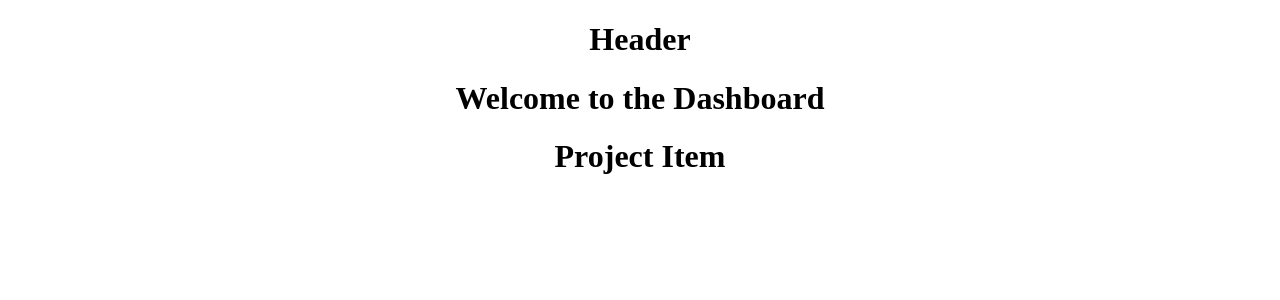
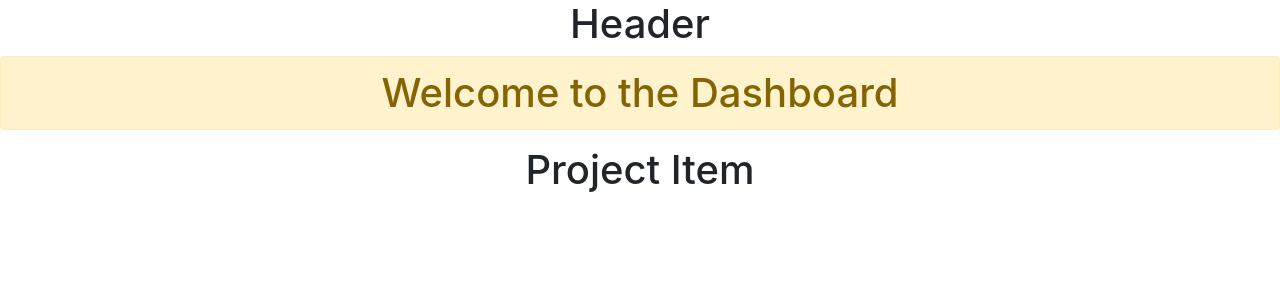
Before and after one commit to Ivan5/PPMTool-FullStack, a React (Create React App) app in the folder ppmtool-client/: page / in a window 1280 px wide. Shown: the top 300 px of the page. Built offline with nearby package versions, Linux system fonts and the light colour scheme.

Commit message:
Add Bootstrap into the project

```diff
--- a/ppmtool-client/package.json
+++ b/ppmtool-client/package.json
@@ -3,6 +3,7 @@
   "version": "0.1.0",
   "private": true,
   "dependencies": {
+    "bootstrap": "^4.3.1",
     "react": "^16.10.1",
     "react-dom": "^16.10.1",
     "react-scripts": "3.2.0"
--- a/ppmtool-client/src/App.js
+++ b/ppmtool-client/src/App.js
@@ -2,6 +2,7 @@
 import Dashboard from "./components/Dashboard";
 import Header from "./components/Layout/Header";
 import "./App.css";
+import "bootstrap/dist/css/bootstrap.min.css";
 
 function App() {
   return (
--- a/ppmtool-client/src/components/Dashboard.js
+++ b/ppmtool-client/src/components/Dashboard.js
@@ -6,7 +6,7 @@
   render() {
     return (
       <div>
-        <h1>Welcome to the Dashboard</h1>
+        <h1 className="alert alert-warning">Welcome to the Dashboard</h1>
         <ProjectItem />
       </div>
     );
```
Also changed, not shown: 1 other file (tests, documents, lock files or other folders).
